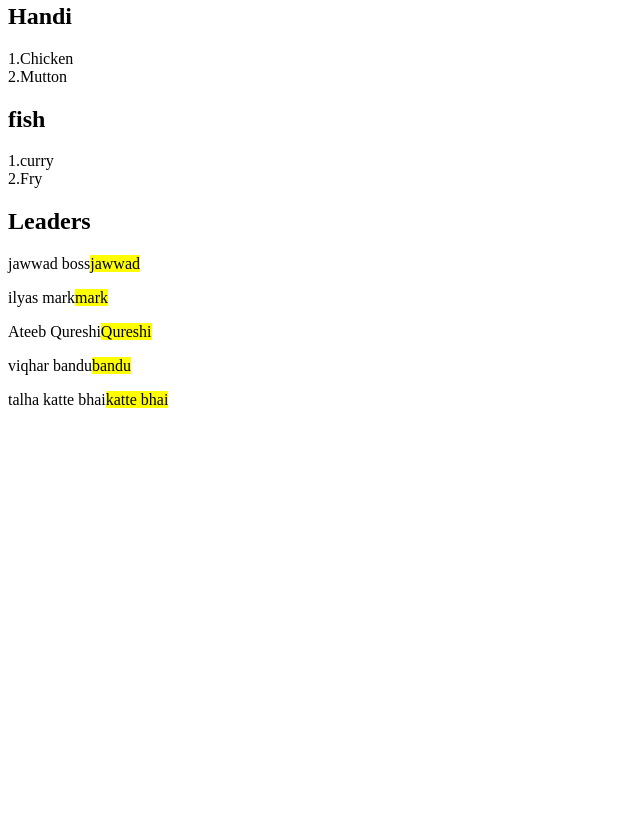
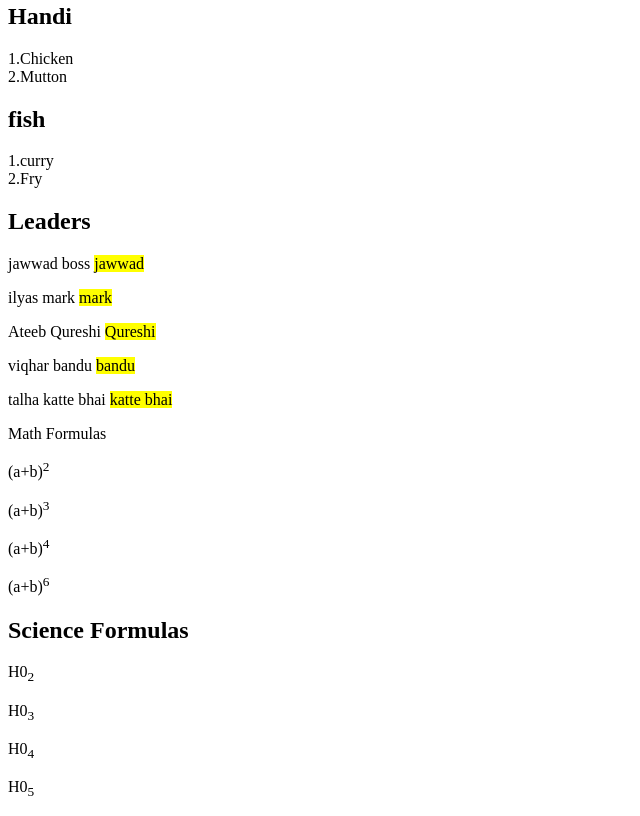
Before and after one commit to khanjawwadjk/HTML-PDAC, a plain HTML site: page HTML/lab1.html in a window 1280 px wide. Shown: the part 1104-1920 px from the top of the page, without its empty margins (0-640 px from the left). Before the commit the page ends 1529 px from the top, so only its background shows below. Drawn offline with Linux system fonts and the light colour scheme.

Commit message:
updated lab1

```diff
--- a/HTML/lab1.html
+++ b/HTML/lab1.html
@@ -81,11 +81,26 @@
       <h2>fish</h2>
       <p>1.curry<br>2.Fry </p>
       <h2>Leaders</h2>
-      <p>jawwad boss<mark>jawwad</mark></p>
-      <p>ilyas mark<mark>mark</mark></p>
-      <p>Ateeb Qureshi<mark>Qureshi</mark></p>
-      <p>viqhar bandu<mark>bandu</mark></p>
-      <p>talha katte bhai<mark>katte bhai</mark></p>
+      <p>jawwad boss <mark>jawwad</mark></p>
+      <p>ilyas mark <mark>mark</mark></p>
+      <p>Ateeb Qureshi <mark>Qureshi</mark></p>
+      <p>viqhar bandu  <mark>bandu</mark></p>
+      <p>talha katte bhai <mark>katte bhai</mark></p>
+
+      <h> Math Formulas</h>
+      <p>(a+b)<sup>2</sup></p>
+      <p>(a+b)<sup>3</sup></p>
+      <p>(a+b)<sup>4</sup></p>
+      <p>(a+b)<sup>6</sup></p>
+      <h2>Science Formulas</h2>
+      <p>H0<sub>2</sub></p>
+      <p>H0<sub>3</sub></p>
+      <p>H0<sub>4</sub></p>
+      <p>H0<sub>5</sub></p>
+
+
+
+
 
 
 
```
